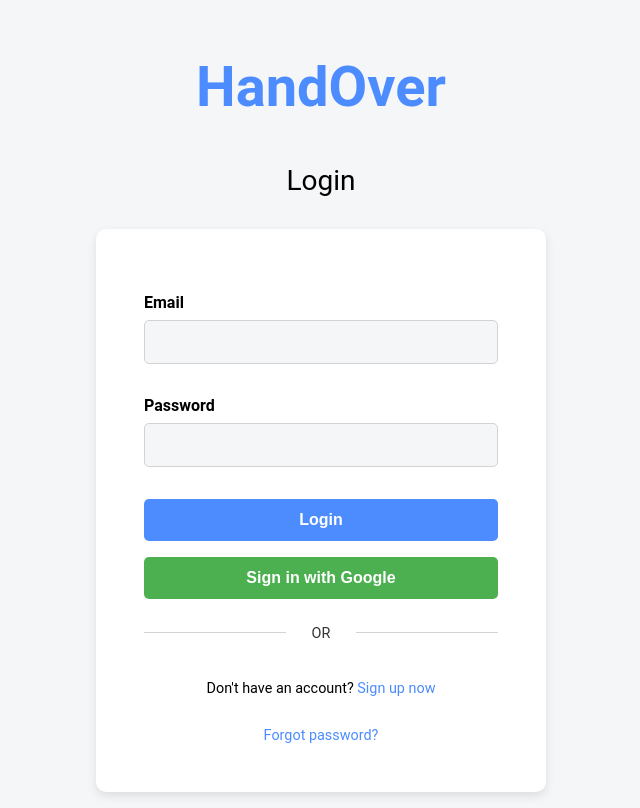
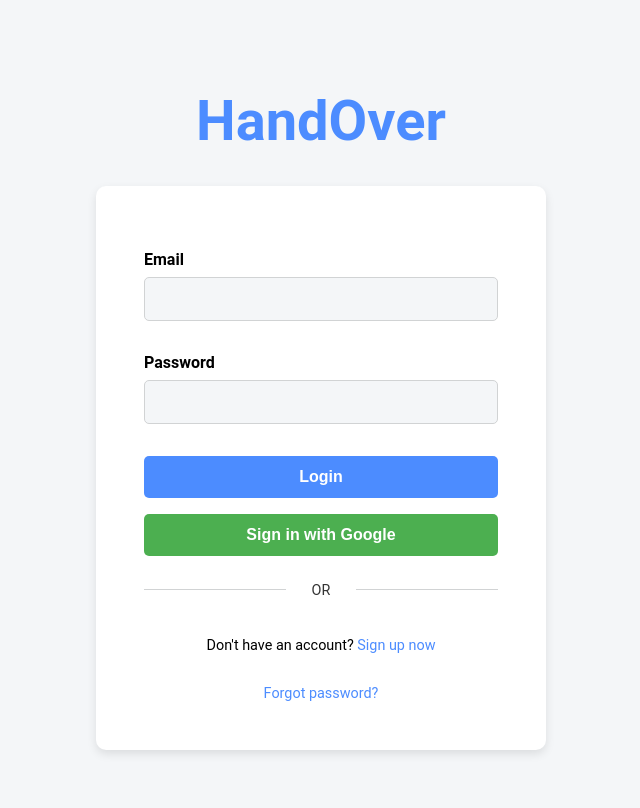
Before and after one commit to hikaba/handover-frontend, a React (Vite) app: page /login in a window 1280 px wide. Shown: the whole page, without its empty margins (319-959 px from the left). Built offline with nearby package versions, Linux system fonts and the light colour scheme; no server answers.

Commit message:
removed the login header because page was self-explanatory

```diff
--- a/src/pages/LoginPage/LoginPage.jsx
+++ b/src/pages/LoginPage/LoginPage.jsx
@@ -6,7 +6,6 @@ function LoginPage(){
     return(
         <div className="login-page">
             <h1 className="login-page__header">HandOver</h1>
-            <p className="login-page__text">Login</p>
             <Login />
         </div>
     )
--- a/src/pages/LoginPage/LoginPage.scss
+++ b/src/pages/LoginPage/LoginPage.scss
@@ -11,7 +11,7 @@
   &__header {
     font-size: 2.5rem;
     color: $primary-color;
-    margin-bottom: 1rem;
+    margin-bottom: 2rem;
     font-weight: bold;
     @include tablet{
       font-size: 3rem;
@@ -20,16 +20,4 @@
       font-size: 3.5rem;
     }
   }
-
-  &__text {
-    font-size: 1.25rem;
-    color: darken($text-color, 20%);
-    margin-bottom: 2rem;
-    @include tablet{
-      font-size: 1.5rem;
-    }
-    @include desktop{
-      font-size: 1.75rem;
-    }
-  }
 }
```
